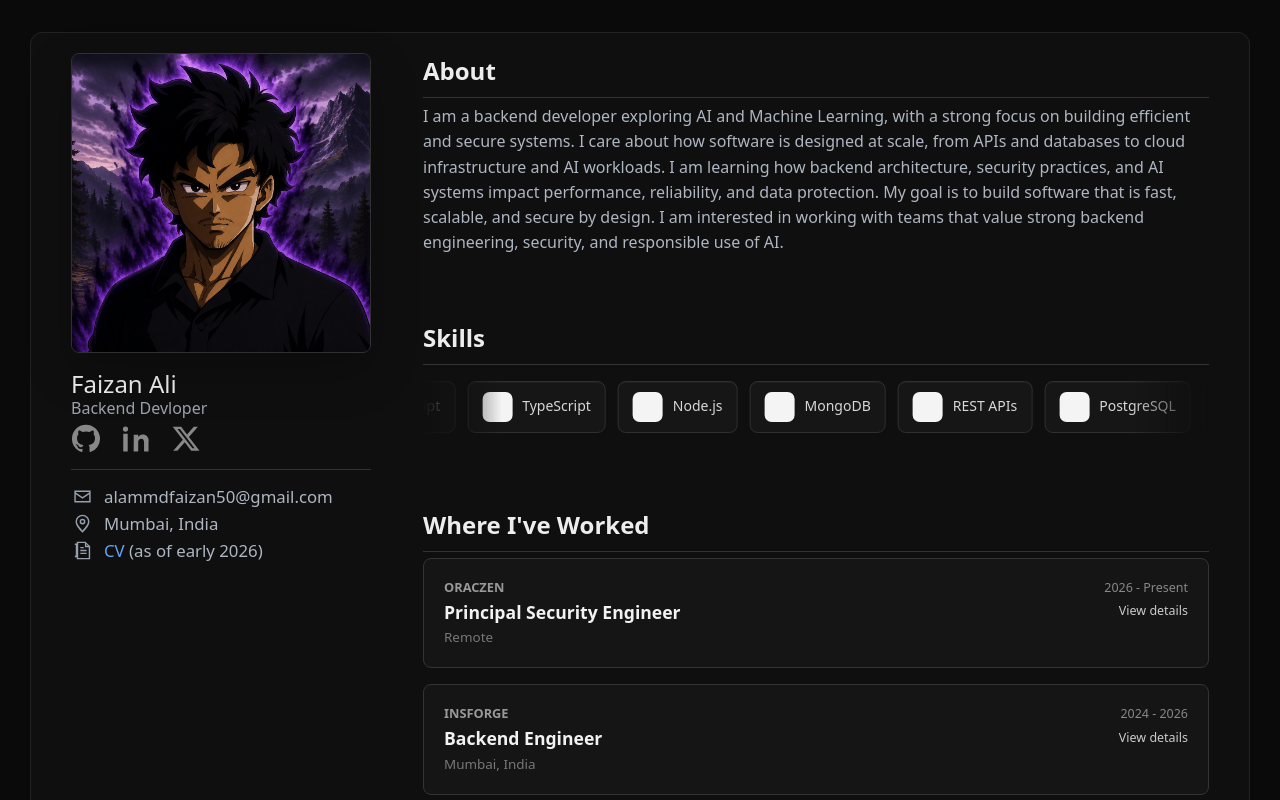
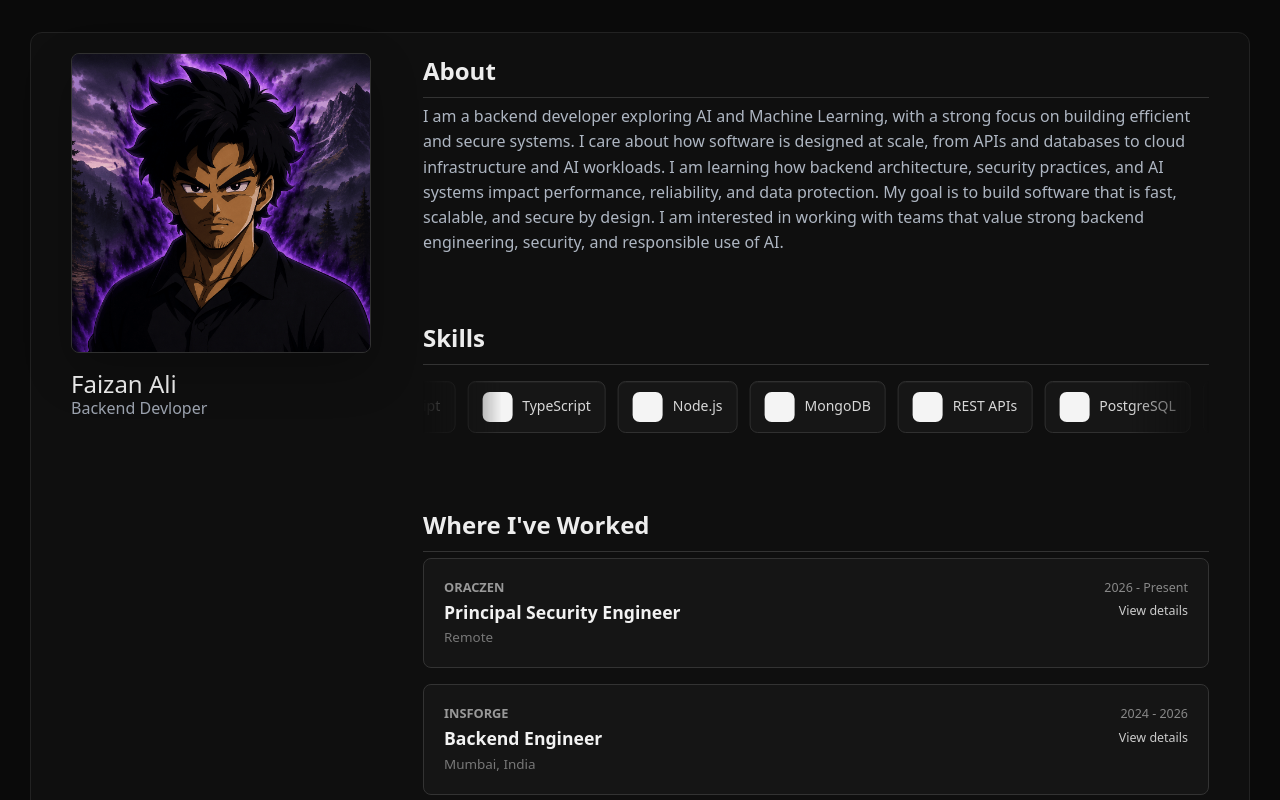
Before and after one commit to faizan-devs/personal-portfolio, a Next.js app: page / in a window 1280 px wide. Shown: the top 800 px of the page. Built offline with nearby package versions, Linux system fonts and the light colour scheme.

Commit message:
Refactor: remove unused social links and icons from Profile component for cleaner code

```diff
--- a/app/components/Profile.tsx
+++ b/app/components/Profile.tsx
@@ -1,5 +1,4 @@
 import Image from 'next/image';
-import Link from 'next/link';
 import { ProfileData } from '../types';
 
 interface ProfileProps {
@@ -16,101 +15,13 @@ export default function Profile({ data }: ProfileProps) {
 					fill
 					className="object-cover"
 					priority
-					sizes="300px"
+					sizes="250px"
 				/>
 			</div>
 
 			<h1 className="profile-name">{data.name}</h1>
 			<p className="profile-role">{data.role}</p>
-
-			<div className="profile-socials" aria-label="Social links">
-				{data.socialLinks.map((social) => (
-					<Link
-						key={social.name}
-						href={social.url}
-						target="_blank"
-						rel="noopener noreferrer"
-						className="profile-social"
-						aria-label={social.name}
-					>
-						<SocialIcon icon={social.icon} />
-					</Link>
-				))}
-			</div>
-
-			<div className="profile-divider" />
-
-			<div className="profile-details">
-				<a className="profile-detail" href={`mailto:${data.email}`}>
-					<MailIcon />
-					<span>{data.email}</span>
-				</a>
-				<p className="profile-detail">
-					<LocationIcon />
-					<span>{data.location}</span>
-				</p>
-				<p className="profile-detail">
-					<CvIcon />
-					<span>
-						<Link
-							className="profile-cv-link"
-							href={data.resumeUrl}
-							target="_blank"
-						>
-							CV
-						</Link>{' '}
-						<span className="profile-cv-note">(as of early 2026)</span>
-					</span>
-				</p>
-			</div>
+			<p className="profile-tagline">{data.tagline}</p>
 		</aside>
 	);
 }
-
-function SocialIcon({ icon }: { icon: string }) {
-	if (icon === 'github') {
-		return (
-			<svg viewBox="0 0 24 24" aria-hidden="true">
-				<path d="M12 .5C5.73.5.77 5.46.77 11.73c0 4.96 3.21 9.17 7.66 10.66.56.1.76-.24.76-.54v-2c-3.12.68-3.78-1.34-3.78-1.34-.51-1.3-1.25-1.65-1.25-1.65-1.02-.7.08-.69.08-.69 1.13.08 1.72 1.16 1.72 1.16 1 1.71 2.63 1.22 3.27.93.1-.73.39-1.22.71-1.5-2.49-.28-5.11-1.25-5.11-5.55 0-1.23.44-2.23 1.16-3.01-.12-.29-.5-1.43.11-2.98 0 0 .95-.3 3.1 1.15.9-.25 1.86-.37 2.82-.38.96.01 1.92.13 2.82.38 2.15-1.45 3.09-1.15 3.09-1.15.62 1.55.23 2.69.12 2.98.72.78 1.15 1.78 1.15 3.01 0 4.31-2.63 5.26-5.13 5.54.4.35.76 1.03.76 2.08v3.06c0 .3.2.65.77.54a11.24 11.24 0 0 0 7.65-10.66C23.23 5.46 18.27.5 12 .5Z" />
-			</svg>
-		);
-	}
-
-	if (icon === 'linkedin') {
-		return (
-			<svg viewBox="0 0 24 24" aria-hidden="true">
-				<path d="M5.37 7.86H1.8V22h3.57V7.86ZM3.59 2a2.07 2.07 0 1 0 0 4.14 2.07 2.07 0 0 0 0-4.14Zm18.6 11.98c0-3.8-2.03-5.56-4.74-5.56-2.18 0-3.16 1.2-3.7 2.04v-1.8h-3.56c.05 1 .01 13.34.01 13.34h3.56v-7.45c0-.4.03-.8.15-1.08.32-.8 1.05-1.62 2.28-1.62 1.61 0 2.26 1.23 2.26 3.03V22h3.57v-8.02Z" />
-			</svg>
-		);
-	}
-
-	return (
-		<svg viewBox="0 0 24 24" aria-hidden="true">
-			<path d="M18.24 2.25h3.28l-7.17 8.2L22.79 21.4h-6.61l-5.18-6.77-5.92 6.77H1.79l7.67-8.77L1.36 2.25h6.78l4.68 6.19 5.42-6.19Zm-1.15 17.22h1.82L7.15 4.08H5.19l11.9 15.39Z" />
-		</svg>
-	);
-}
-
-function MailIcon() {
-	return (
-		<svg viewBox="0 0 24 24" aria-hidden="true">
-			<path d="M3.5 5.75h17v12.5h-17V5.75Zm1.5 1.5v.7l7 4.54 7-4.54v-.7H5Zm14 2.49-7 4.54-7-4.54v7.01h14V9.74Z" />
-		</svg>
-	);
-}
-
-function LocationIcon() {
-	return (
-		<svg viewBox="0 0 24 24" aria-hidden="true">
-			<path d="M12 2.75a7.25 7.25 0 0 0-7.25 7.25c0 5.19 6.39 10.86 6.66 11.1l.59.52.59-.52c.27-.24 6.66-5.91 6.66-11.1A7.25 7.25 0 0 0 12 2.75Zm0 16.44C10.55 17.8 6.25 13.3 6.25 10a5.75 5.75 0 1 1 11.5 0c0 3.3-4.3 7.8-5.75 9.19ZM12 7a3 3 0 1 0 0 6 3 3 0 0 0 0-6Zm0 4.5a1.5 1.5 0 1 1 0-3 1.5 1.5 0 0 1 0 3Z" />
-		</svg>
-	);
-}
-
-function CvIcon() {
-	return (
-		<svg viewBox="0 0 24 24" aria-hidden="true">
-			<path d="M6 2.75h9.1L20 7.65v13.6H6V19H4V4.75h2v-2Zm10 2.56V7h1.69L16 5.31Zm-8.5-1.06v15.5h11V8.5h-4V4.25h-7ZM4 6.25v11.25h1V6.25H4Zm5.75 5h6.5v1.5h-6.5v-1.5Zm0 3h6.5v1.5h-6.5v-1.5Zm0-6h3.5v1.5h-3.5v-1.5Z" />
-		</svg>
-	);
-}
```
